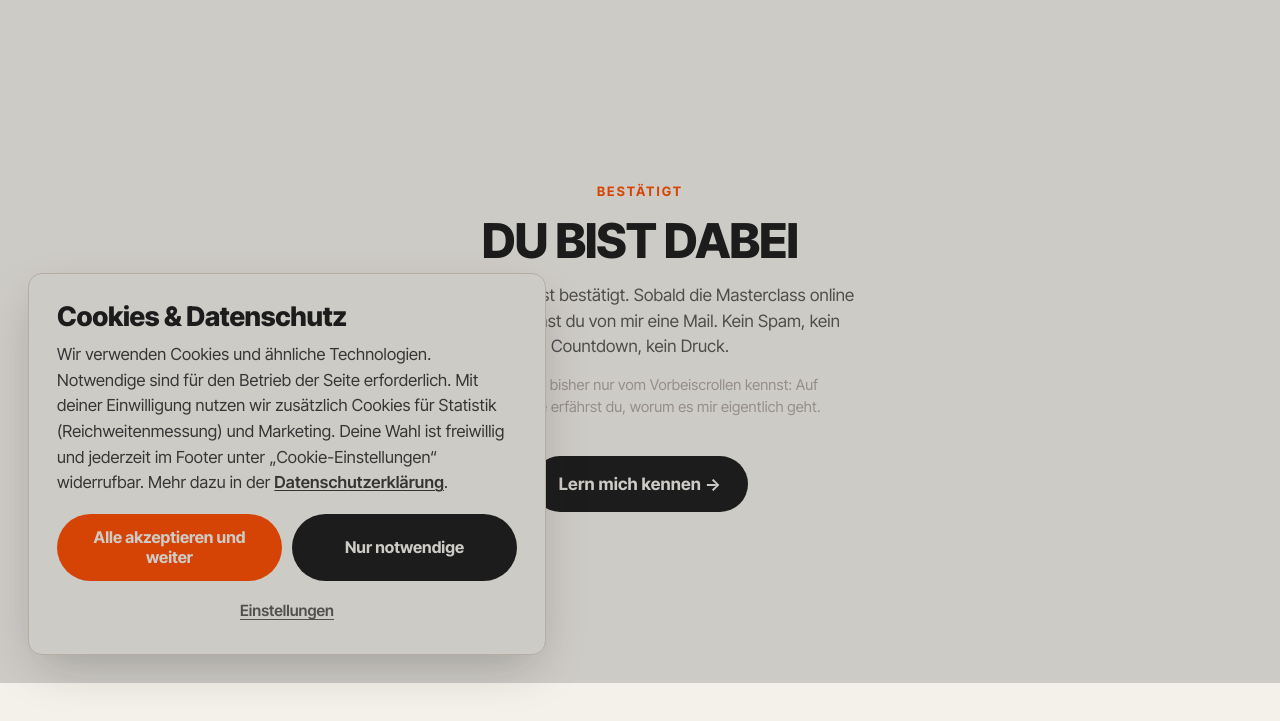
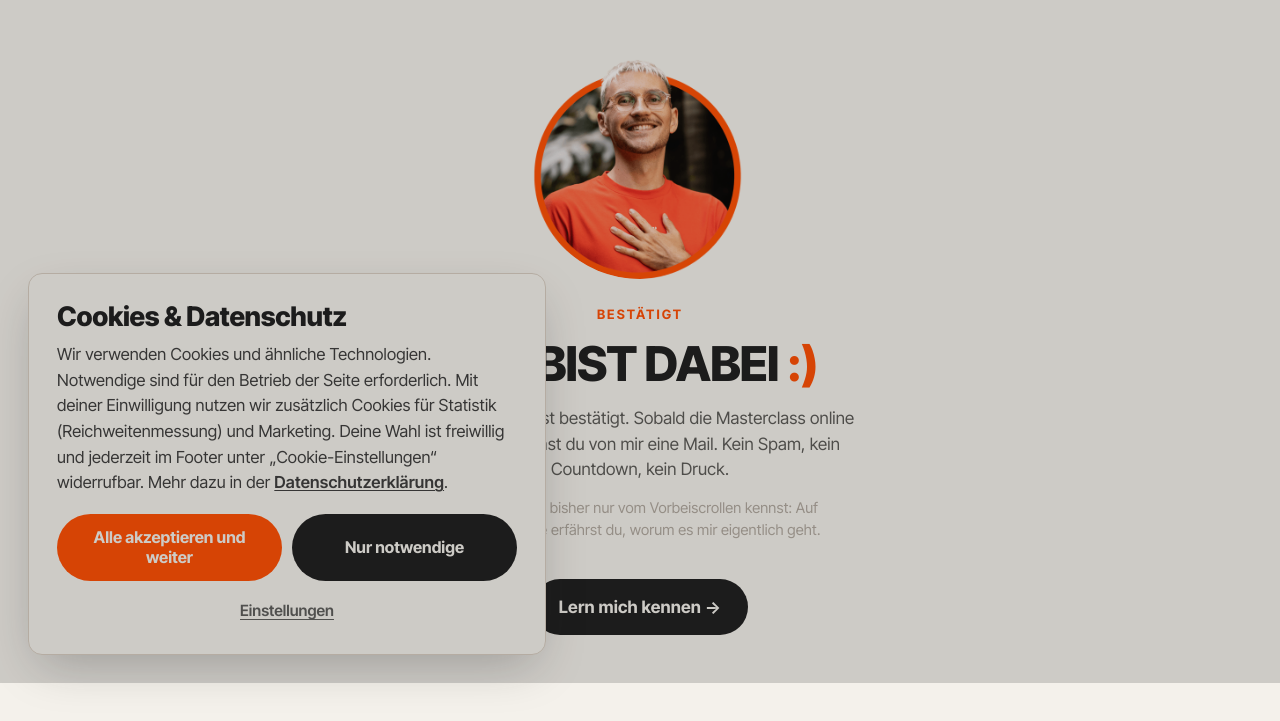
Before and after one commit to Florinho34/Website-FL-Personenmarke, a React (Vite) app: page /mc-danke in a window 1280 px wide. Shown: the part 117-838 px from the top of the page. Built offline with nearby package versions, Linux system fonts and the light colour scheme.

Commit message:
small design fixxes

```diff
--- a/src/pages/McDanke.jsx
+++ b/src/pages/McDanke.jsx
@@ -28,6 +28,14 @@ const CSS = `
 }
 .mcd__inner{max-width:600px; width:100%; text-align:center;}
 
+/* Portrait ueber der Eyebrow. Hoehe automatisch, damit nichts verzerrt.
+   Breite bewusst gedeckelt, sonst wirkt es ueberdimensional. */
+.mcd__portrait{
+  display:block; margin:0 auto clamp(18px,3vw,26px);
+  width:50%; max-width:220px; height:auto;
+  border-radius:50%;
+}
+
 .mcd__eyebrow{
   text-transform:uppercase; letter-spacing:.16em;
   font-size:.72rem; font-weight:700; color:var(--orange);
@@ -39,6 +47,8 @@ const CSS = `
   letter-spacing:-.02em; line-height:1.04;
   margin:0 0 18px;
 }
+/* Der einzige Akzent auf dieser Seite. */
+.mcd__smile{color:var(--orange);}
 .mcd__text{
   font-size:clamp(15px,2.2vw,17px);
   color:var(--soft);
@@ -78,8 +88,17 @@ export default function McDanke() {
       <style>{CSS}</style>
       <main className="mcd">
         <div className="mcd__inner">
+          <img
+            className="mcd__portrait"
+            src="/images/portrait-round.png"
+            alt="Florian Lingner"
+            width="440"
+            height="440"
+          />
           <p className="mcd__eyebrow">Bestätigt</p>
-          <h1 className="mcd__title">Du bist dabei</h1>
+          <h1 className="mcd__title">
+            Du bist dabei <span className="mcd__smile">:)</span>
+          </h1>
           <p className="mcd__text">
             Deine Adresse ist bestätigt. Sobald die Masterclass online geht, bekommst du
             von mir eine Mail. Kein Spam, kein Countdown, kein Druck.
--- a/src/pages/Startseite.jsx
+++ b/src/pages/Startseite.jsx
@@ -199,14 +199,20 @@ html{scroll-behavior:smooth; scroll-padding-top:90px;}
 /* --- Masterclass-Kachel: Flip + Warteliste ---------------------------------
    Eigene Mechanik statt der Mythos-Flipcard: die hat Drag-Gesten und lebt in
    einem anderen Layout. Hier dreht sich nur der INHALT im Kachelrahmen.
-   Beide Seiten liegen in derselben Grid-Zelle -> die Kachel ist so hoch wie
-   die hoehere Seite (die Rueckseite). Das gilt schon vor dem Umdrehen und
-   macht alle drei Kacheln der Reihe gleich hoch. Absicht, kein Bug. */
+   Die Kachel ist immer so hoch wie die SICHTBARE Seite - siehe unten. */
 .card.mc{display:block; perspective:1400px;}
-.mc-inner{display:grid; height:100%; transform-style:preserve-3d; -webkit-transform-style:preserve-3d; transition:transform .6s cubic-bezier(.33,1.1,.45,1);}
+.mc-inner{position:relative; display:flex; flex-direction:column; min-height:100%; transform-style:preserve-3d; -webkit-transform-style:preserve-3d; transition:transform .6s cubic-bezier(.33,1.1,.45,1);}
 .mc-inner.flipped{transform:rotateY(180deg);}
-.mc-face{grid-area:1/1; display:flex; flex-direction:column; backface-visibility:hidden; -webkit-backface-visibility:hidden;}
-.mc-face--back{transform:rotateY(180deg);}
+.mc-face{display:flex; flex-direction:column; flex:1; backface-visibility:hidden; -webkit-backface-visibility:hidden;}
+
+/* Die jeweils UNSICHTBARE Seite wird aus dem Layoutfluss genommen (absolut).
+   Sonst bestimmt die hohe Formular-Rueckseite die Hoehe der Kachel - und weil
+   Grid-Items gleich hoch werden, zieht sie die ganze Reihe mit. Genau das war
+   das Loch unter dem Fliesstext. Beim Umdrehen tauschen die beiden die Rollen,
+   damit immer die SICHTBARE Seite die Hoehe bestimmt. */
+.mc-face--back{position:absolute; inset:0; transform:rotateY(180deg);}
+.mc-inner.flipped .mc-face--front{position:absolute; inset:0;}
+.mc-inner.flipped .mc-face--back{position:relative; inset:auto;}
 /* .card p{flex:1} wuerde jeden Absatz der Rueckseite dehnen -> nur einer waechst. */
 .mc-face--back p{flex:none;}
 .mc-grow{flex:1 !important;}
```
